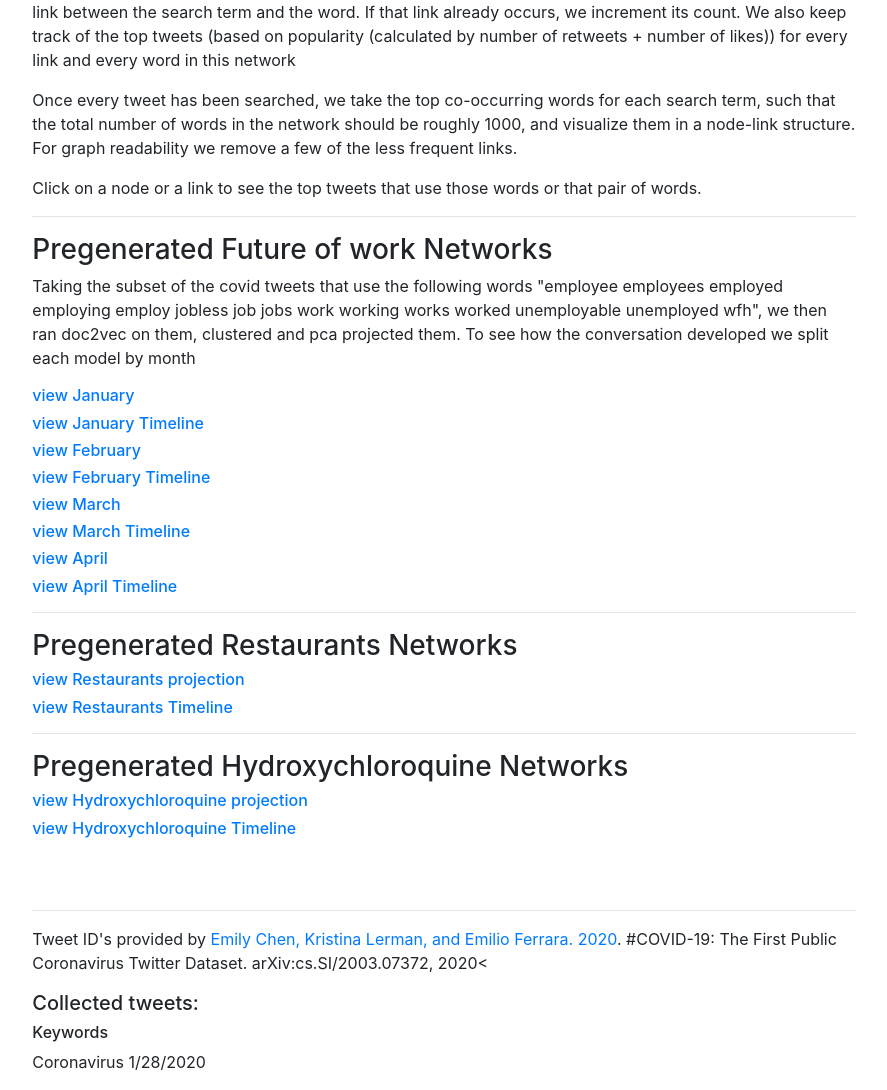
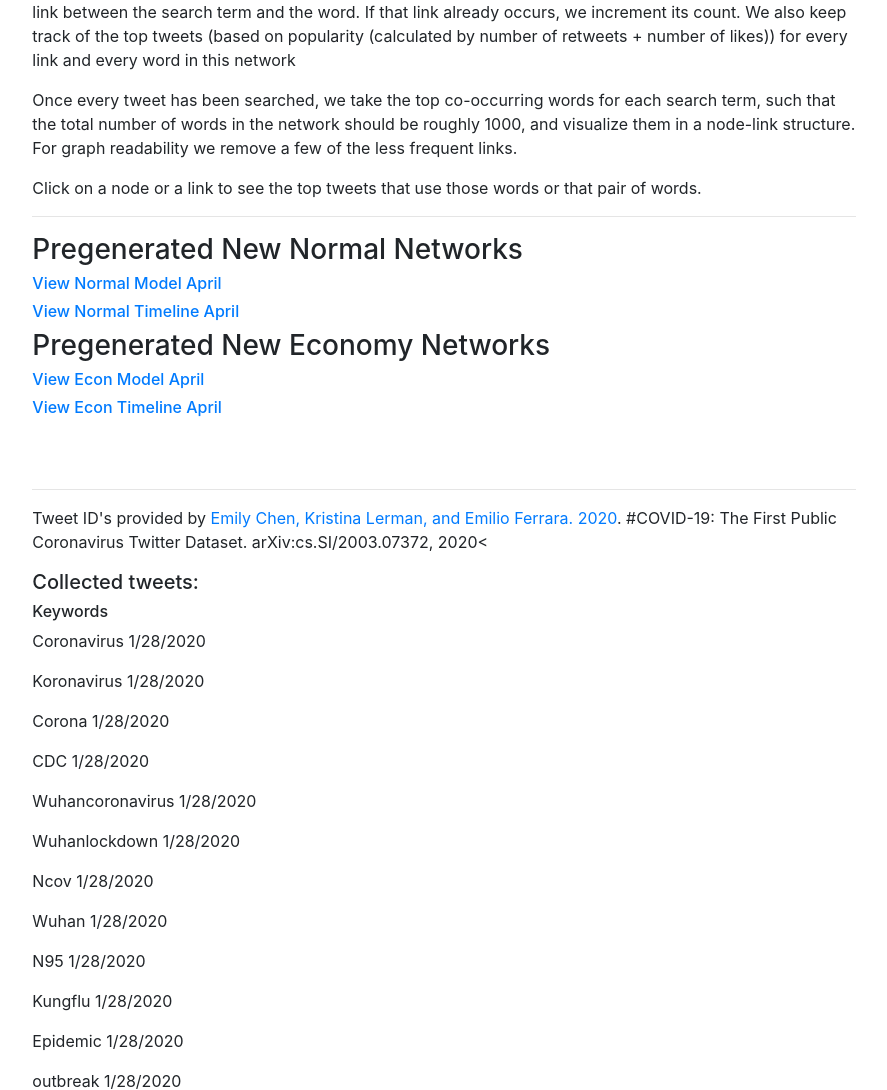
Before and after one commit to ucdscenter/covid_social_media, a Django app: page / in a window 1280 px wide. Shown: the part 318-1408 px from the top of the page, without its empty margins (196-1083 px from the left). Run offline with Django 3.2, Linux system fonts and the light colour scheme; some libraries are stand-ins or nearby versions.

Commit message:
removing centroid labels

```diff
--- a/twitter_network/static/twitter_network/src/webgl_script.js
+++ b/twitter_network/static/twitter_network/src/webgl_script.js
@@ -159,7 +159,7 @@ async function wrapper(){
 	    scene.background = new THREE.Color('white');
 	    camera.lookAt(scene.position);
 	 	scene.add(points);
-	 	loader.load("/static/twitter_network/src/helvetiker.json", function(text){
+	 	/*loader.load("/static/twitter_network/src/helvetiker.json", function(text){
 	 		let cIndex = 0
 	 		data.centroids.forEach(function(c){
 	 			var sphereMat = new THREE.MeshBasicMaterial({
@@ -194,7 +194,7 @@ async function wrapper(){
 
 	 		scene.add(textGroup)
 
-	 	})
+	 	})*/
 
 
 		//scene.add( sphere );
--- a/twitter_network/templates/twitter_network/index.html
+++ b/twitter_network/templates/twitter_network/index.html
@@ -19,7 +19,13 @@ Once every tweet has been searched, we take the top co-occurring words for each
 Click on a node or a link to see the top tweets that use those words or that pair of words.
 </p>
 <hr>
-<h3>Pregenerated Future of work Networks</h3>
+<h3>Pregenerated New Normal Networks</h3>
+<h6><a href="show_webgl?identifier=normal_model_test_">View Normal Model April</a></h6>
+<h6><a href="webgl_timeline?identifier=normal_model_test_">View Normal Timeline April</a></h6>
+<h3>Pregenerated New Economy Networks</h3>
+<h6><a href="show_webgl?identifier=econ_model_test_">View Econ Model April</a></h6>
+<h6><a href="webgl_timeline?identifier=econ_model_test_">View Econ Timeline April</a></h6>
+<!--<h3>Pregenerated Future of work Networks</h3>
 <p>Taking the subset of the covid tweets that use the following words "employee employees employed employing employ jobless job jobs work working works worked unemployable unemployed wfh", we then ran doc2vec on them, clustered and pca projected them. To see how the conversation developed we split each model by month</p>
 <h6><a href="show_webgl?identifier=jan_fow_test_">view January</a></h6>
 <h6><a href="webgl_timeline?identifier=jan_fow_test_">view January Timeline</a></h6>
@@ -36,7 +42,7 @@ Click on a node or a link to see the top tweets that use those words or that pai
 <hr>
 <h3>Pregenerated Hydroxychloroquine Networks</h3>
 <h6><a href="show_webgl?identifier=all_hydrox_test_">view Hydroxychloroquine projection</a></h6>
-<h6><a href="webgl_timeline?identifier=all_hydrox_test_">view Hydroxychloroquine Timeline</a></h6>
+<h6><a href="webgl_timeline?identifier=all_hydrox_test_">view Hydroxychloroquine Timeline</a></h6>-->
 <!--
 <h3>Demo App function</h3>
 <h6><a href="twitter_network_form">create a network!</a></h6>
```
